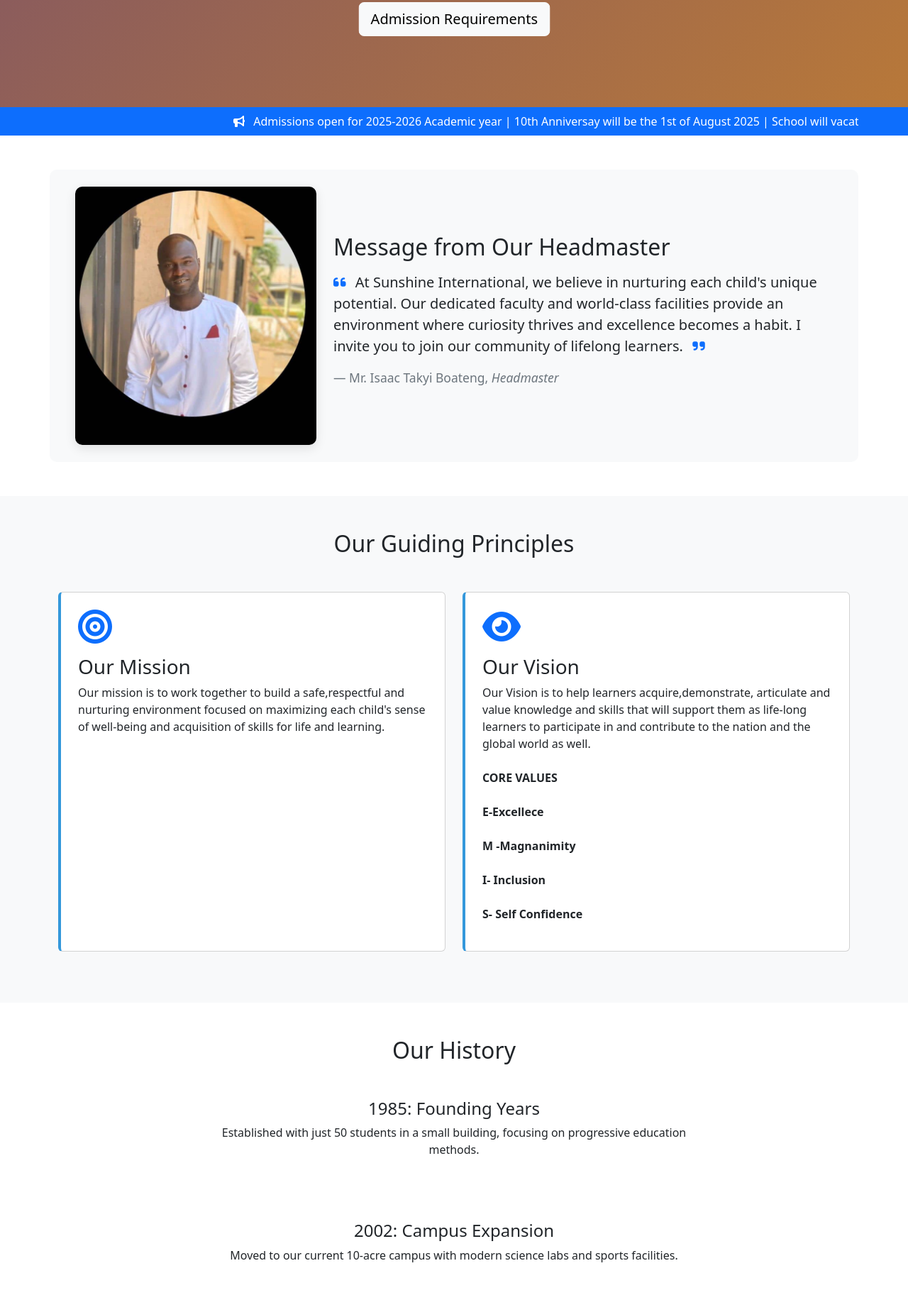
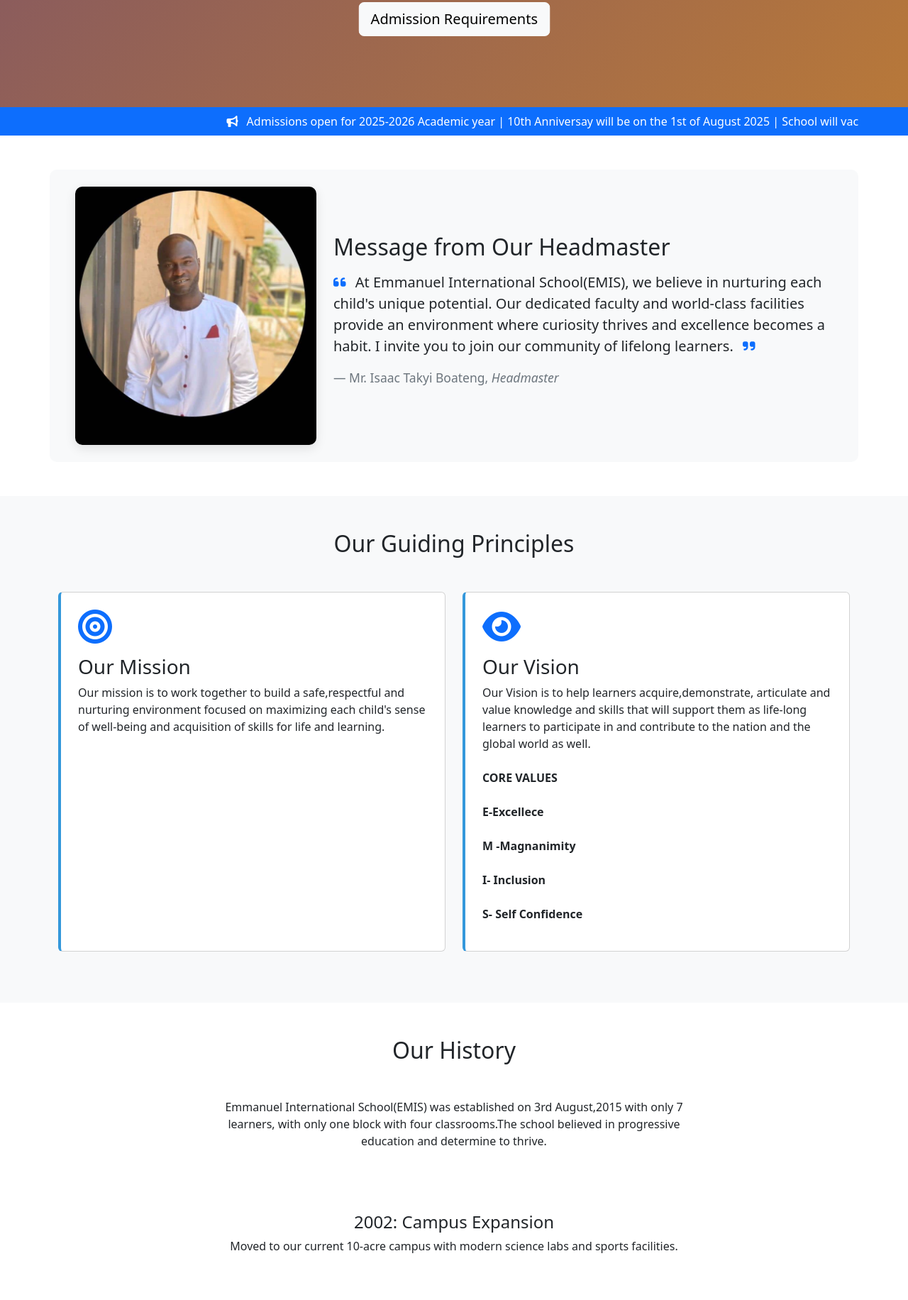
Before and after one commit to Isaac-2025/Emmanuel-International-School, a plain HTML site: page index.html in a window 1280 px wide. Shown: the part 535-2367 px from the top of the page at 71% size. Drawn offline with nearby package versions, Linux system fonts and the light colour scheme.

Commit message:
Update index.html

```diff
--- a/index.html
+++ b/index.html
@@ -160,7 +160,7 @@
         <div class="container news-ticker">
             <p class="mb-0">
                 <i class="fas fa-bullhorn me-2"></i> Admissions open for 2025-2026 Academic year |
-                10th Anniversay will be the 1st of August 2025 | School will vacate on 24th July,2025.
+                10th Anniversay will be on the 1st of August 2025 | School will vacate on 24th July,2025.
             </p>
         </div>
     </section>
@@ -176,7 +176,7 @@
                     <h2 class="mb-3">Message from Our Headmaster</h2>
                     <blockquote class="blockquote">
                         <p class="mb-0"><i class="fas fa-quote-left text-primary me-2"></i>
-                        At Sunshine International, we believe in nurturing each child's unique potential.
+                        At Emmanuel International School(EMIS), we believe in nurturing each child's unique potential.
                         Our dedicated faculty and world-class facilities provide an environment where
                         curiosity thrives and excellence becomes a habit. I invite you to join our
                         community of lifelong learners.
@@ -238,8 +238,8 @@
                         <div class="timeline-item mb-4">
                             <div class="timeline-badge bg-primary"></div>
                             <div class="timeline-content p-4">
-                                <h4>1985: Founding Years</h4>
-                                <p>Established with just 50 students in a small building, focusing on progressive education methods.</p>
+
+                                <p>Emmanuel International School(EMIS) was established on 3rd August,2015 with only 7 learners, with only one block with four classrooms.The school believed in progressive education and determine to thrive.</p>
                             </div>
                         </div>
                         <div class="timeline-item mb-4">
```
